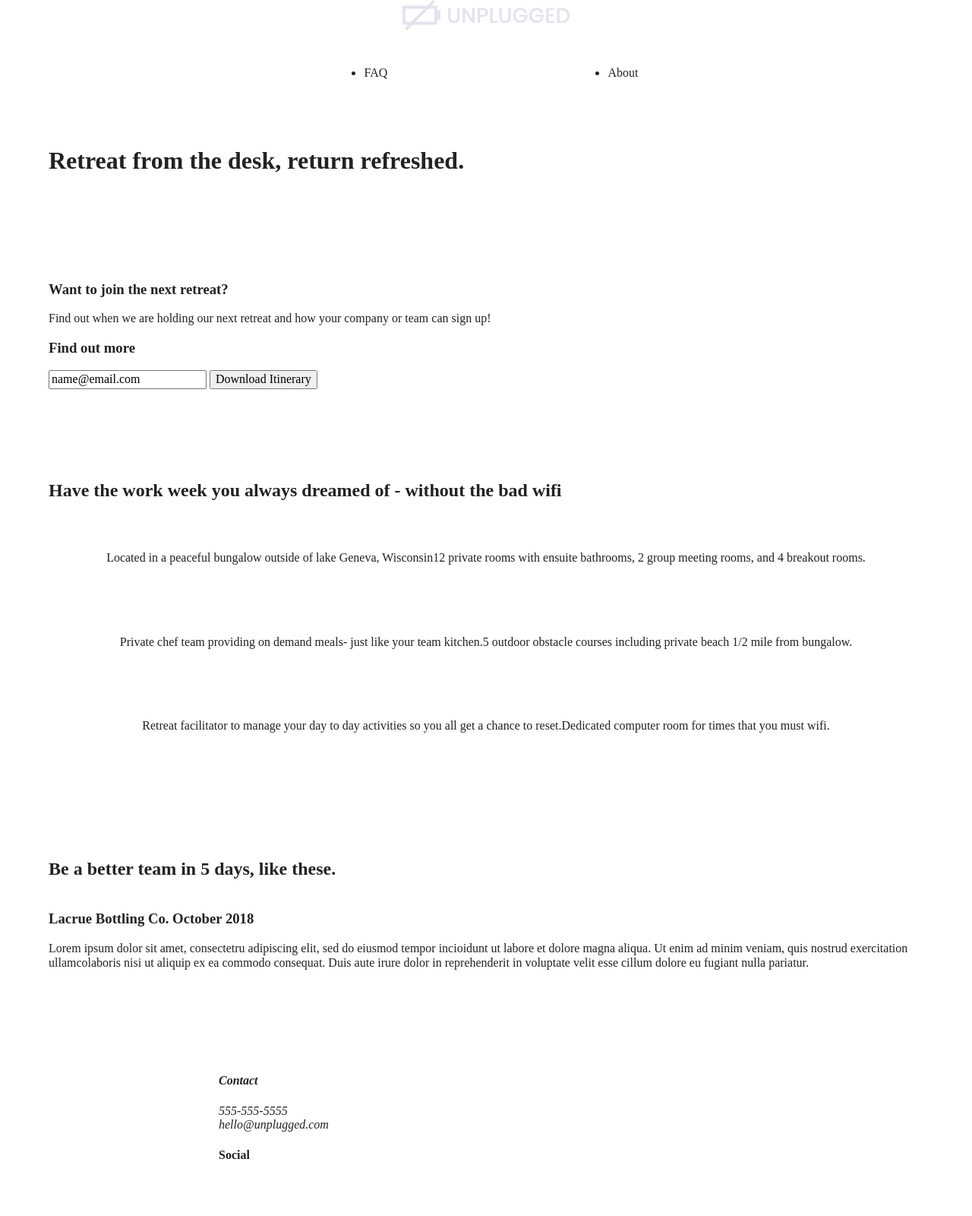
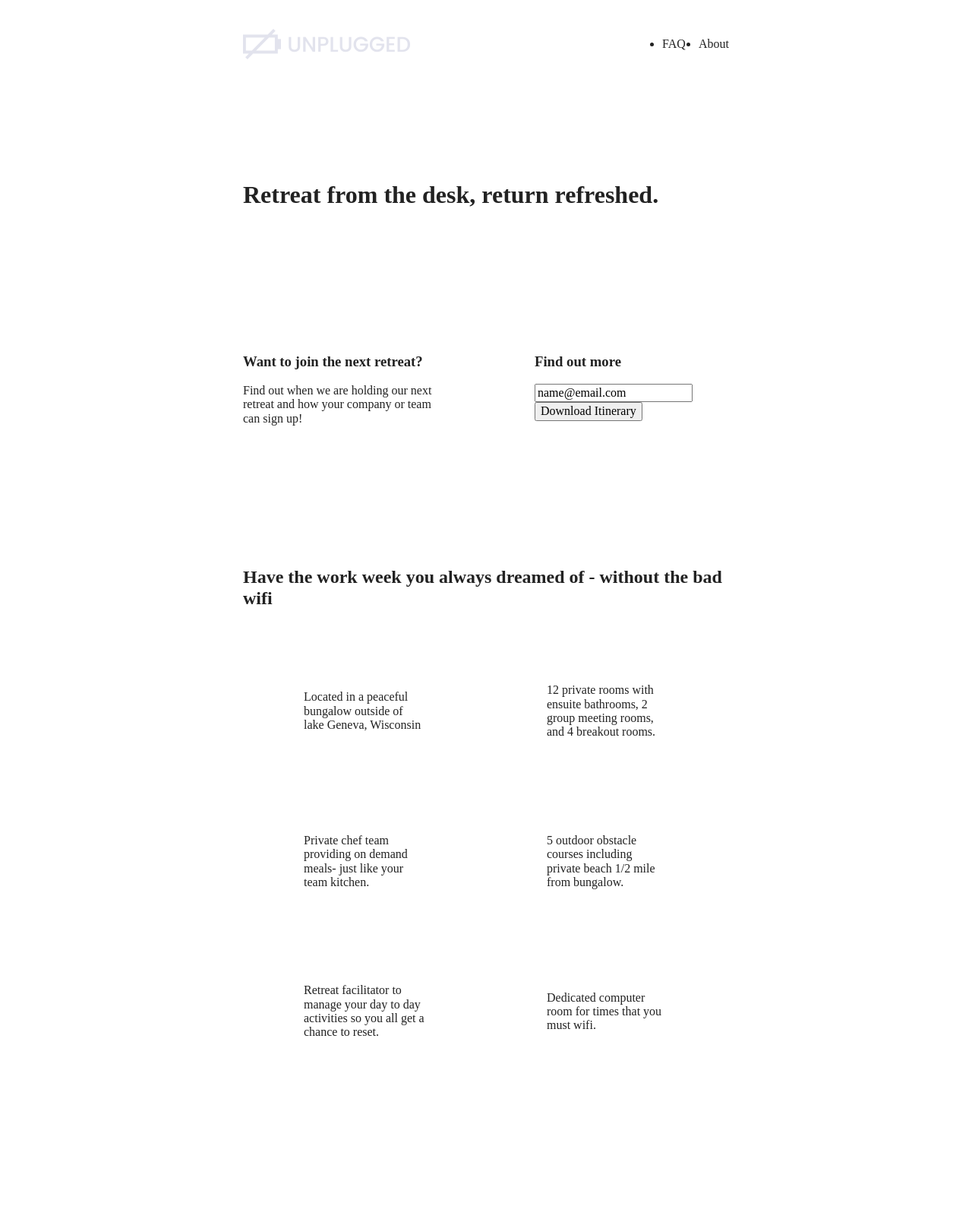
Before and after one commit to lc-designstudio/unplugged-retreat, a website built with Parcel: page index.html in a window 1280 px wide. Shown: the top 1600 px of the page at 76% size. Built offline with nearby package versions, Linux system fonts and the light colour scheme.

Commit message:
Coded tablet breakpoints

```diff
--- a/css/main.css
+++ b/css/main.css
@@ -354,17 +354,147 @@ textarea {
    Modify as content requires.
    ========================================================================== */
 
-@media only screen and (min-width: 35em) {
-  /* Style adjustments for viewports that meet the condition */
-}
+	 @media only screen and (min-width: 768px) {
+    /*Tablet styles here*/
 
-@media print,
-  (-webkit-min-device-pixel-ratio: 1.25),
-  (min-resolution: 1.25dppx),
-  (min-resolution: 120dpi) {
-  /* Style adjustments for high resolution devices */
-}
+    /* General styles */
+    .content-wrapper {
+      max-width: 640px;
+      margin: 100px 0;
+    }
 
+    /* Header */
+    header {
+      justify-content: space-around;
+      padding: 33px 0;
+    }
+
+    header .content-wrapper {
+      width: 100%;
+      justify-content: space-between;
+    }
+
+    header nav {
+      width: 20%;
+    }
+
+    header nav ul {
+      justify-content: space-between;
+    }
+
+    .header-divider {
+      display: none;
+    }
+    /* Hero Area */
+
+    /* Aside */
+    aside .content-wrapper {
+      margin: 50px 0;
+      display: flex;
+      justify-content: space-between;
+      flex-flow: row wrap;
+    }
+
+    aside .content-wrapper .form-description,
+    aside .content-wrapper .form {
+      width: 40%;
+      margin: 0;
+    }
+
+    /* Features */
+    .features article {
+      display: flex;
+      justify-content: center;
+      align-items: center;
+      flex-flow: column wrap;
+      flex-basis: 50%;
+    }
+
+    .features .features-item-description {
+      width: 50%;
+    }
+
+    /* Reviews */
+    .reviews article {
+      display: flex;
+      justify-content: space-between;
+    }
+
+    .reviews article div {
+      width: 49%;
+    }
+
+    /* Footer */
+    footer .content-wrapper {
+      width: 65%;
+      margin: 100px 0;
+    }
+
+    .footer-content {
+      display: flex;
+      justify-content: space-between;
+      align-items: center;
+    }
+
+    footer .contact {
+      margin-bottom: 0;
+    }
+
+    footer .copyright {
+      width: 100%;
+			text-align: center;
+    }
+
+	}
+
+    /* ==========================================================================
+     About Page
+     ========================================================================== */
+
+    .mission-content {
+      display: flex;
+      justify-content: space-between;
+      align-items: center;
+      padding-top: 20px
+    }
+
+    .mission-content p {
+      width: 45%;
+    }
+
+    .contact-section .content-wrapper h2 {
+      width: 80%;
+    }
+
+    .contact-content {
+      display: flex;
+      justify-content: space-between;
+      align-items: flex-start;
+    }
+
+    /* ==========================================================================
+     FAQ Page
+     ========================================================================== */
+
+    .faq .content-wrapper {
+      justify-content: space-between;
+    }
+
+    .faq-content {
+      flex-basis: 45%;
+    }
+
+    .faq h2 {
+      width: 100%;
+    }
+
+		}
+
+
+
+	 @media only screen and (min-width: 1200px) {
+
+	 }
 /* ==========================================================================
    Print styles.
    Inlined to avoid the additional HTTP request:
```
